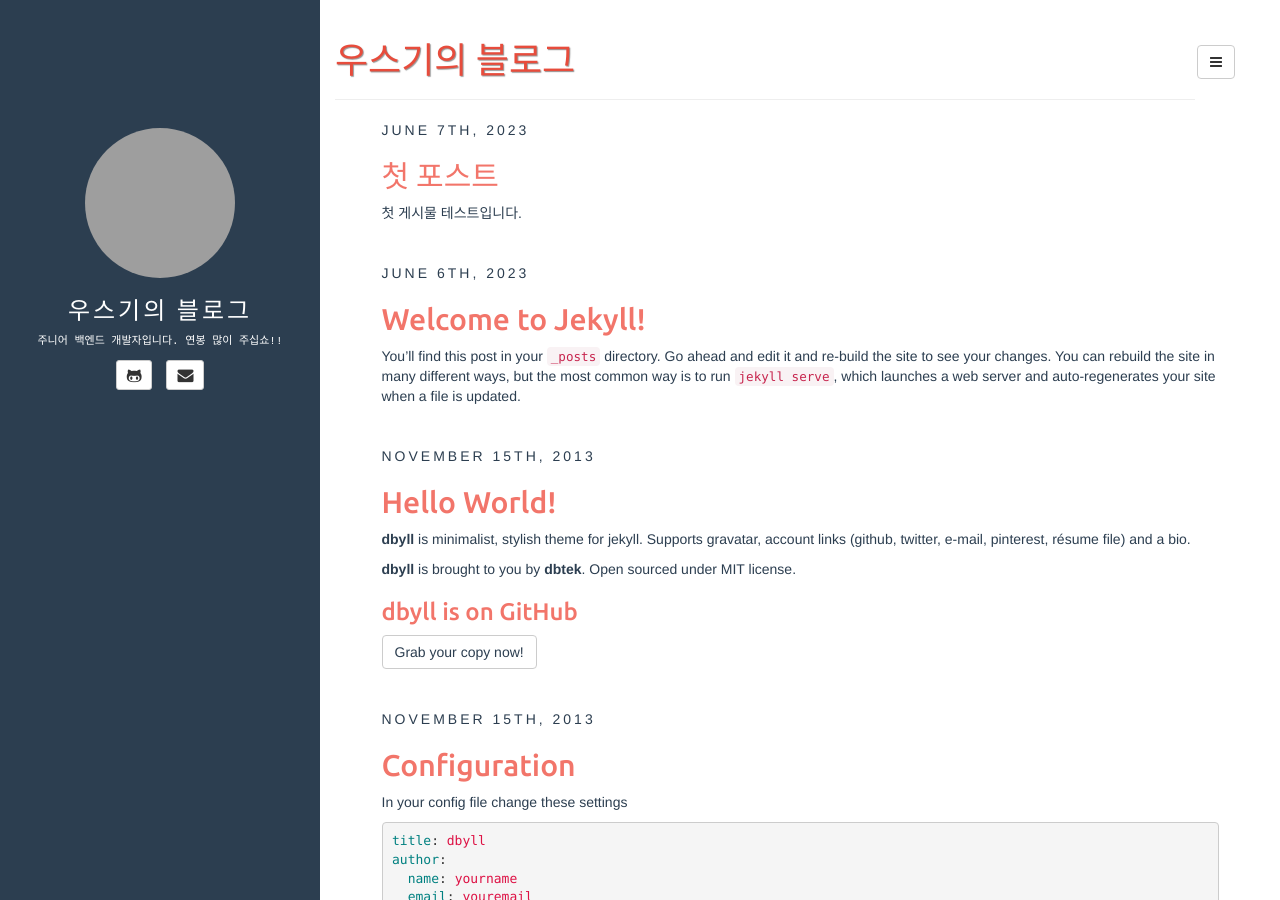
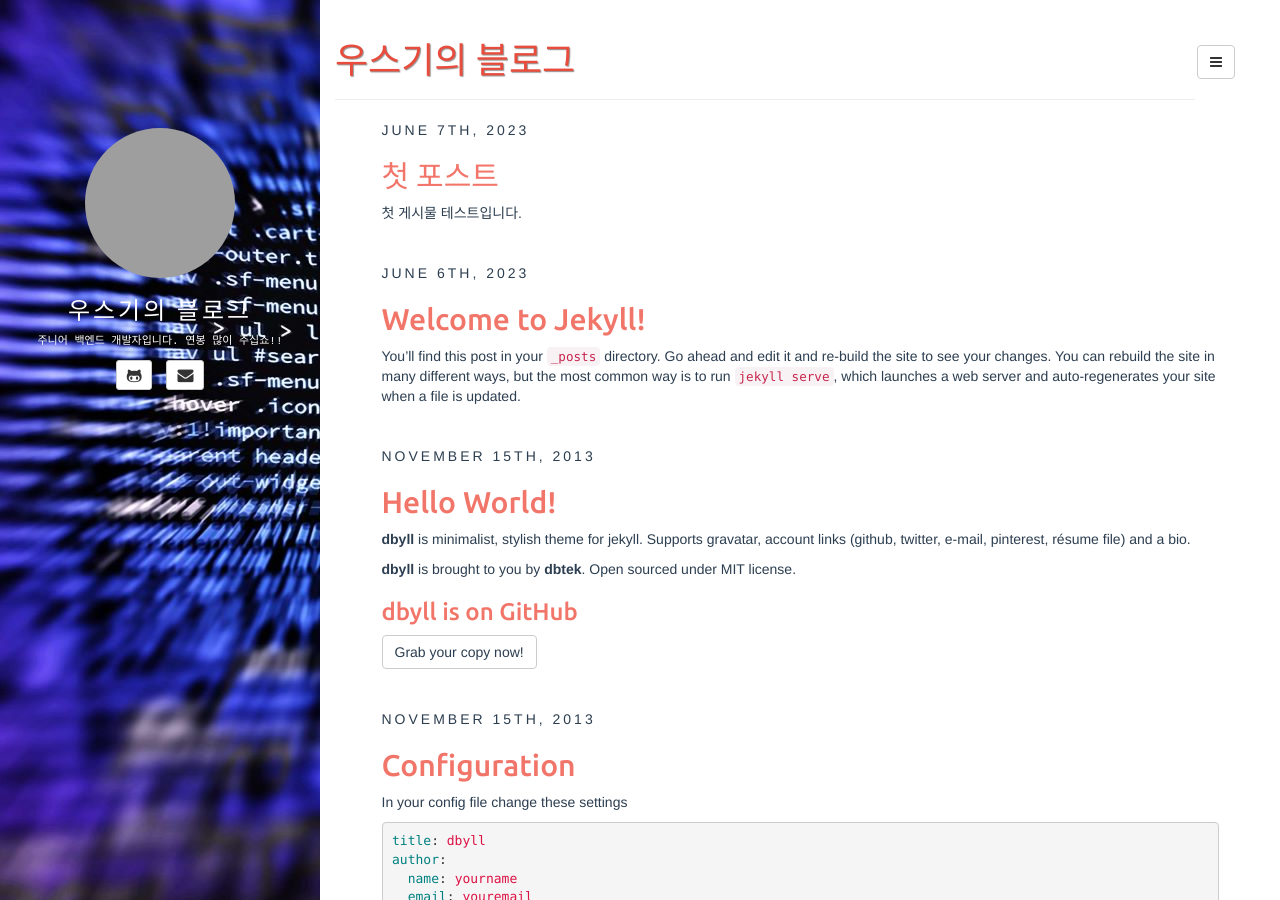
Before and after one commit to HSPU/HSPU.github.io, a Jekyll site: the page built from index.html, in a window 1280 px wide and 900 px high. Built offline with Jekyll 4.4.1, drawn with Linux system fonts in a browser that asks for light colours; the list of posts is cut into pages by our own code; grey boxes are pictures that could not be loaded.

Commit message:
feat: 배너 사진 변경 - 배너 사진 변경

```diff
--- a/_includes/default.html
+++ b/_includes/default.html
@@ -88,7 +88,7 @@
 		</ul>
 	</div>
 
-	<div class="col-sm-3 sidebar hidden-xs" style="{% if site.sidebar_background_image %}background: url({{site.sidebar_background_image}}) height:auto no-repeat !important;{% endif %}">
+	<div class="col-sm-3 sidebar hidden-xs" style="{% if site.sidebar_background_image %}background: url({{site.sidebar_background_image}}) no-repeat !important;{% endif %}">
 		{% include sidebar.html %}
 	</div>
 
```
